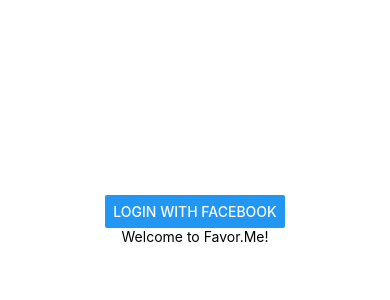
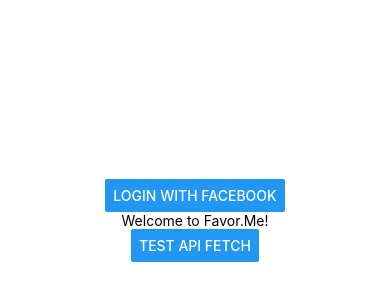
Before and after one commit to achillara/favorme, a React Native app: screen / in a window 390 px wide. Shown: the part 202-502 px from the top of the page. Built offline with nearby package versions, Linux system fonts and the light colour scheme.

Commit message:
Working API Request

```diff
--- a/App.js
+++ b/App.js
@@ -1,7 +1,7 @@
 import 'expo';
 import React from 'react';
 
-import { StyleSheet, Text, View, Button } from 'react-native';
+import { StyleSheet, Text, View, Button, AsyncStorage } from 'react-native';
 
 export default class App extends React.Component {
 
@@ -19,11 +19,30 @@
     const {type, token} = await Expo.Facebook.logInWithReadPermissionsAsync(ADD_ID, options)
     if (type === 'success') {
          const response = await fetch(`https://graph.facebook.com/me?access_token=${token}`)
+          console.log(token);
+          try {
+            await AsyncStorage.setItem('id_token', token);
+          } catch (error) {
+            // Error saving data
+          }
          console.log(await response.json());
-        this.authenticate(token);
+        // this.authenticate(token);
     }
-}
+  }
 
+  apiRequest = () => {
+    fetch('https://favor-me.herokuapp.com/api/favors/users/')
+      .then(function(response){
+        return response.json();
+      })
+      .then(function(json){
+        console.log(json);
+        return json;
+      })
+      .catch(function(error) {
+        console.log('There has been a problem with your fetch operation: ' + error.message);
+      });
+    };
 
 
 
@@ -36,6 +55,7 @@
           icon={{name: 'cached'}}
           title='Login With Facebook' />
         <Text>Welcome to Favor.Me!</Text>
+        <Button raised onPress={this.apiRequest} title="Test API Fetch"/>
       </View>
     );
   }
```
